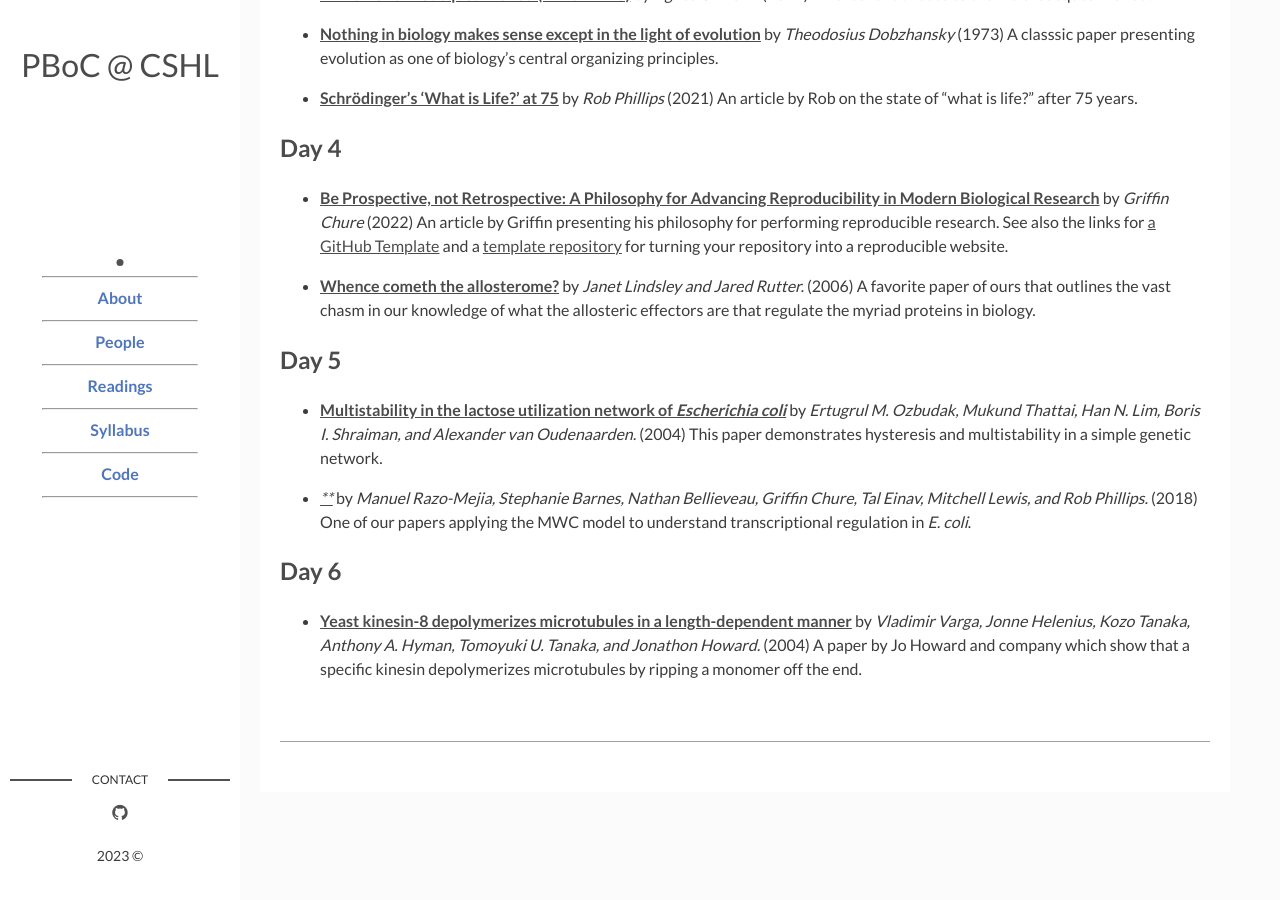
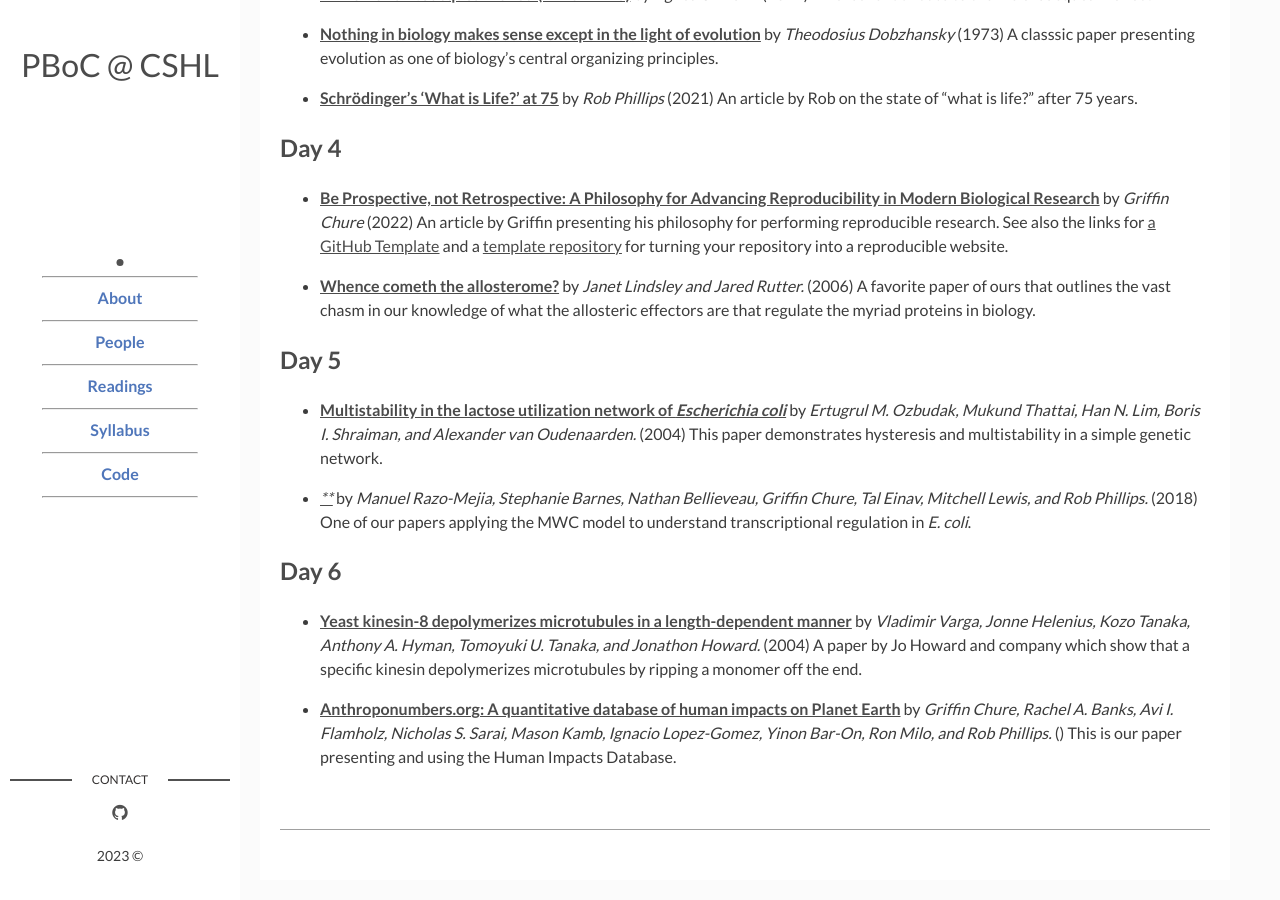
Before and after one commit to RPGroup-PBoC/cshl_pboc_2023, a Jekyll site: the page built from page02_readings.md, in a window 1280 px wide and 900 px high, scrolled down 2489 px. Built offline with Jekyll 4.4.1, drawn with Linux system fonts in a browser that asks for light colours.

Commit message:
Added human impacts stuff

```diff
--- a/_data/readings.yaml
+++ b/_data/readings.yaml
@@ -176,7 +176,15 @@ Day 6:
   - pub:
     title: "Yeast kinesin-8 depolymerizes microtubules in a length-dependent manner"
     authors: Vladimir Varga, Jonne Helenius, Kozo Tanaka, Anthony A. Hyman, Tomoyuki U. Tanaka, and Jonathon Howard.
-    link: varga2006
+    link: varga2006.pdf
     year: 2004
     description: >
       A paper by Jo Howard and company which show that a specific kinesin depolymerizes microtubules by ripping a monomer off the end.
+  - pub:
+    title: "Anthroponumbers.org: A quantitative database of human impacts on Planet Earth"
+    authors: >
+      Griffin Chure, Rachel A. Banks, Avi I. Flamholz, Nicholas S. Sarai, Mason Kamb,
+      Ignacio Lopez-Gomez, Yinon Bar-On, Ron Milo, and Rob Phillips.
+    link: chure2022b.pdf
+    description: >
+      This is our paper presenting and using the Human Impacts Database.
```
Also changed, not shown: 1 other file.
